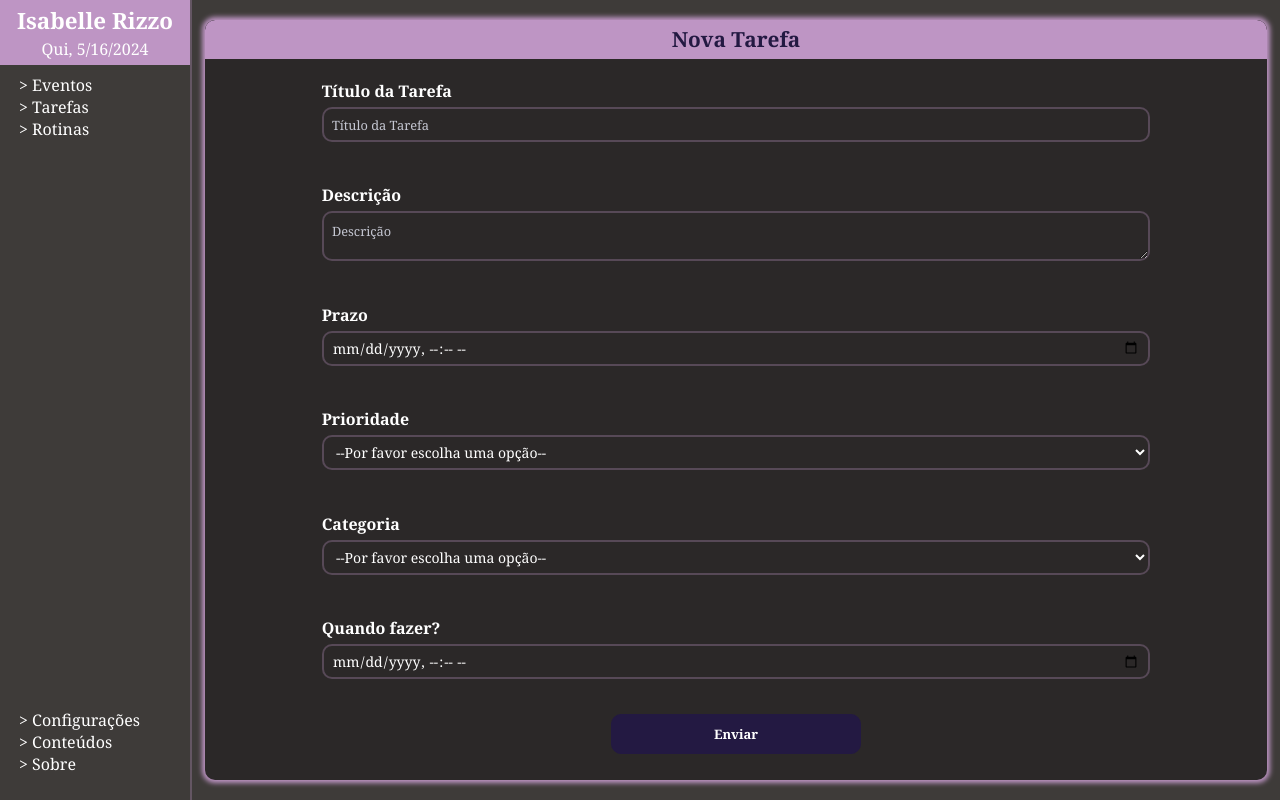
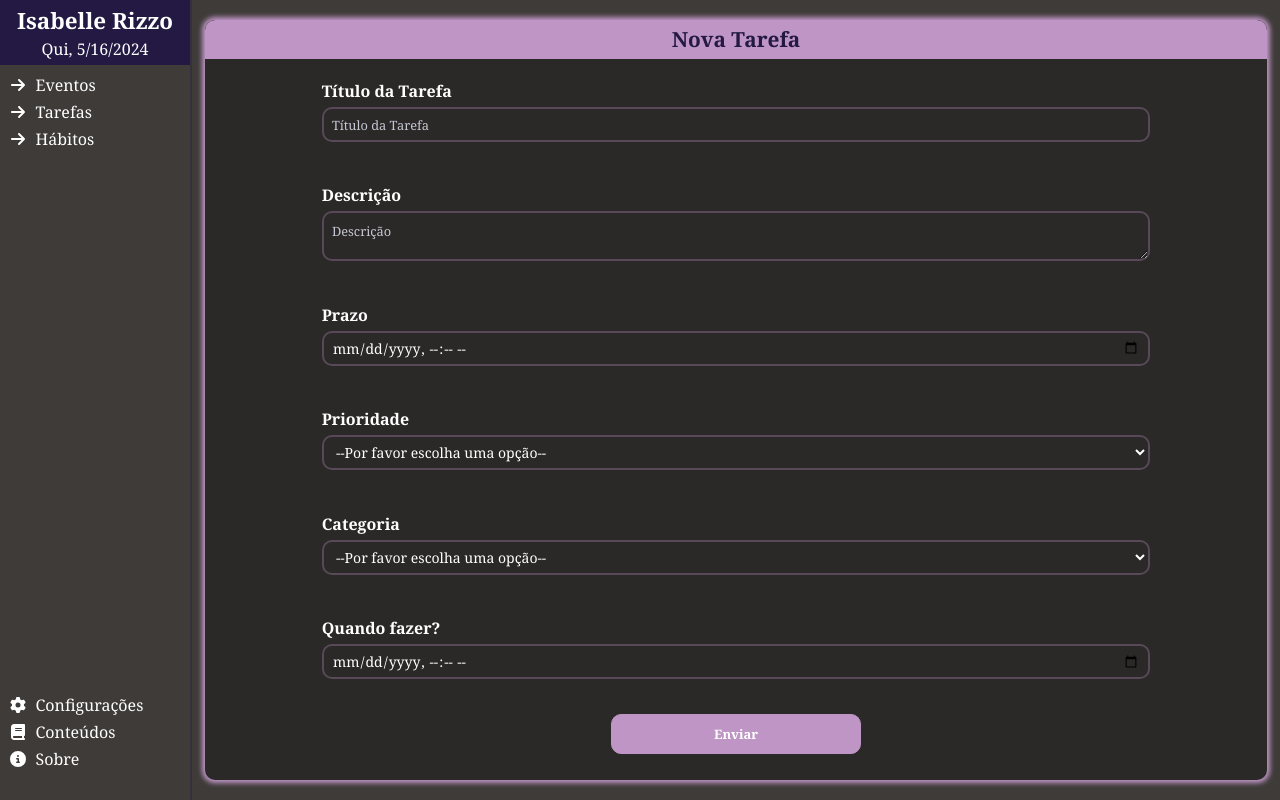
Before and after one commit to irizzo/tcc-web-frontend, a Next.js app: page /tasks/new in a window 1280 px wide. Built offline with nearby package versions, Linux system fonts and the light colour scheme.

Commit message:
sidebar UI and links done

```diff
--- a/src/components/Buttons/globalButton.scss
+++ b/src/components/Buttons/globalButton.scss
@@ -42,16 +42,16 @@
 
 .button--filled {
 	color: variables.$primary-font-color;
-	background-color: variables.$primary-color-dark;
-	border: variables.$primary-color-dark 1px solid;
+	background-color: variables.$primary-color-light;
+	border: variables.$primary-color-light 1px solid;
 }
 
 .button--filled:hover {
 	@extend %button-hover;
 
-	background-color: variables.$primary-color-dark--30op;
-	border: variables.$primary-color-dark 1px solid;
-	box-shadow: variables.$box-shadow--dark--small;
+	background-color: variables.$primary-color-light--30op;
+	border: variables.$primary-color-light 1px solid;
+	box-shadow: variables.$box-shadow--light--small;
 }
 
 .button--outlined {
--- a/src/components/SideBar/index.js
+++ b/src/components/SideBar/index.js
@@ -1,24 +1,15 @@
-import '@/components/SideBar/sideBar.scss';
+import { FaArrowRight, FaGear, FaCircleInfo, FaBook } from 'react-icons/fa6';
 
-import { pageTitles } from '@/resources/locale';
-
-// Todo: mover para recursos (@/resources)
-const daysDictionary = {
-	0: 'Dom',
-	1: 'Seg',
-	2: 'Ter',
-	3: 'Qua',
-	4: 'Qui',
-	5: 'Sex',
-	6: 'Sáb'
-};
+import './sideBar.scss';
+import * as locale from '@/resources/locale';
+import Link from 'next/link';
 
 export default function SideBar() {
 	const currentDate = new Date();
 	const weekday = currentDate.getDay();
-	const today = `${daysDictionary[weekday]}, ${currentDate.toLocaleDateString()}`;
+	const today = `${locale.weekdays[weekday]}, ${currentDate.toLocaleDateString()}`;
 
-	return(
+	return (
 		<aside>
 			<header className='sidebar__header'>
 				<h1 className='header__title'>{'Isabelle Rizzo'}</h1>
@@ -29,17 +20,29 @@ export default function SideBar() {
 			{/* TODO: colocar div com as opções da página atual */}
 			<nav className='sidebar__nav'>
 				<ul className='nav__list'>
-					<li className='nav__list__item'>{pageTitles.event.all}</li>
-					<li className='nav__list__item'>{pageTitles.tasks.all}</li>
-					<li className='nav__list__item'>{pageTitles.routines.all}</li>
+					<NavListItem path='/events'>{locale.pageTitles.event.all}</NavListItem>
+					<NavListItem path='/tasks'>{locale.pageTitles.tasks.all}</NavListItem>
+					<NavListItem path='/habits'>{locale.pageTitles.habits.all}</NavListItem>
 				</ul>
 
 				<ul className='nav__list'>
-					<li className='nav__list__item'>{pageTitles.settings}</li>
-					<li className='nav__list__item'>{pageTitles.contents}</li>
-					<li className='nav__list__item'>{pageTitles.about}</li>
+					<NavListItem path='/settings' customIcon={<FaGear className='nav__item__icon' />} >{locale.pageTitles.settings}</NavListItem>
+					<NavListItem path='/contents' customIcon={<FaBook className='nav__item__icon' />} >{locale.pageTitles.contents}</NavListItem>
+					<NavListItem path='/about' customIcon={<FaCircleInfo className='nav__item__icon' />} >{locale.pageTitles.about}</NavListItem>
 				</ul>
 			</nav>
 		</aside>
 	);
 }
+
+function NavListItem({children, path='/', customIcon=null}) {
+	return (
+		<Link className='flex flex--row flex--row nav__item' href={path}>
+			{customIcon ?
+				customIcon :
+				<FaArrowRight className='nav__item__icon' />
+			}
+			<li>{children}</li>
+		</Link>
+	);
+}
--- a/src/components/SideBar/sideBar.scss
+++ b/src/components/SideBar/sideBar.scss
@@ -3,28 +3,29 @@
 aside {
 	width: 15vw;
 	height: 100vh;
-	// box-shadow: variables.$box-shadow--light--small;
-	border-right: 2px solid variables.$primary-color-light--30op;
+	border-right: 2px solid variables.$primary-color-dark--30op;
 	z-index: 10;
 	align-items: flex-start;
 	justify-content: flex-start
-};
+}
 
 .sidebar__header {
 	height: fit-content;
 	min-height: 8%;
 	padding: 5px 2px;
-	// border-bottom: 1px solid variables.$primary-color-light--30op;
 	text-align: center;
-	background-color: variables.$primary-color-light;
+	background-color: variables.$primary-color-dark;
+	width: 100%;
 
 	.header__title {
+		width: 100%;
 		font-size: 1.4rem;
 		margin-bottom: 1%;
 		text-align: center;
 	}
 
 	.header__subtitle {
+		width: 100%;
 		text-align: center;
 	}
 }
@@ -35,12 +36,41 @@ aside {
 	align-items: flex-start;
 	justify-content: space-between;
 
-	padding: 5% 10%;
+	padding: 5%;
 	text-align: left;
 	height: 90%;
+	width: 100%;
 
 	.nav__list {
-		list-style: "> " inside;
+		list-style: none inside;
 		text-decoration: none;
+		width: 100%;
 	}
 }
+
+.nav__item {
+	color: variables.$primary-font-color;
+	text-decoration: none;
+	width: 100%;
+	cursor: pointer;
+	margin-bottom: 5px;
+
+	.nav__item__icon {
+		margin-right: 10px;
+	}
+
+	li {
+		flex: 1;
+	}
+}
+
+.nav__item:hover .nav__item__icon {
+	transform: translateX(3px);
+	transition: 0.3s;
+	color: variables.$primary-color-light;
+}
+
+.nav__item:hover li {
+	color: variables.$primary-color-light;
+	text-decoration: underline;
+}
--- a/src/resources/locale/index.js
+++ b/src/resources/locale/index.js
@@ -10,7 +10,7 @@ export const userInfoTitles  ={
 	email: 'Email',
 	password: 'Senha',
 	confirmPassword: 'Confirme a Senha'
-}
+};
 
 export const taskInfoTitles = {
 	title: 'Título da Tarefa',
@@ -32,7 +32,7 @@ export const taskInfoDefaults = {
 	priority: 'Nenhuma Prioridade Selecionada',
 	category: 'Nenhuma Categoria Selecionada',
 	toDoDate: 'Nenhuma Data Selecionada'
-}
+};
 
 export const pageTitles = {
 	home: 'Início',
@@ -42,8 +42,8 @@ export const pageTitles = {
 		new: 'Novo Evento',
 		all: 'Eventos'
 	},
-	routines: {
-		all: 'Rotinas'
+	habits: {
+		all: 'Hábitos'
 	},
 	settings: 'Configurações',
 	tasks: {
@@ -68,4 +68,14 @@ export const general = {
 export const appInfo = {
 	name: 'Nome do Produto',
 	description: 'Descrição do Produto'
-}
+};
+
+export const weekdays = {
+	0: 'Dom',
+	1: 'Seg',
+	2: 'Ter',
+	3: 'Qua',
+	4: 'Qui',
+	5: 'Sex',
+	6: 'Sáb'
+};
```
Also changed, not shown: src/app/tasks/[id]/page.js (+5 -8 lines).
